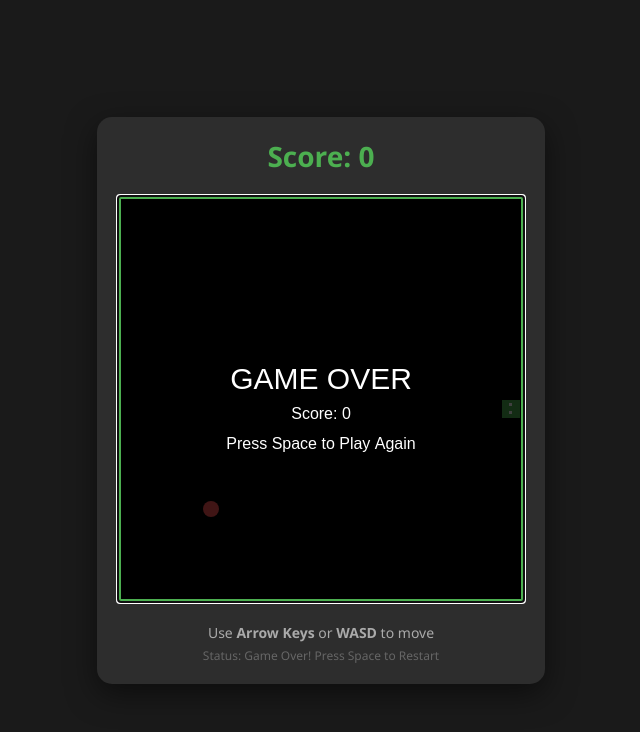
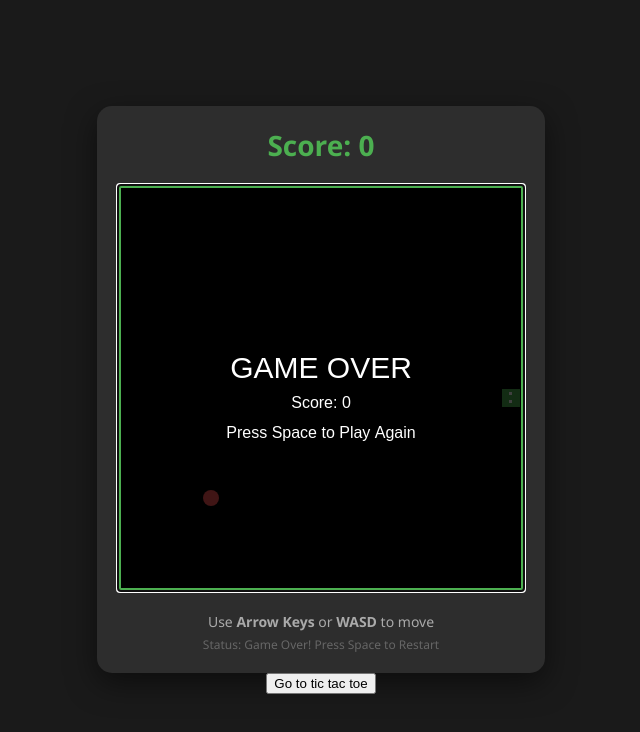
Before and after one commit to srikar-ch/boommmm, a plain HTML site: page snake.html in a window 1280 px wide. Shown: the whole page, without its empty margins (319-959 px from the left). Drawn offline with Linux system fonts and the light colour scheme.

Commit message:
Add navigation button to tic tac toe
Added a button to navigate to the tic tac toe game.

```diff
--- a/snake.html
+++ b/snake.html
@@ -37,6 +37,12 @@
             color: #4caf50;
             margin-bottom: 10px;
         }
+button{
+text-align: top left;
+}
+
+
+
         .instructions {
             margin-top: 15px;
             font-size: 14px;
@@ -227,6 +233,11 @@ function resetGame() {
 draw();
 startGame();
 </script>
+<button onclick="window.location.href='index.html'">
+  Go to tic tac toe
+</button>
+
+
 
 </body>
 </html>
```
